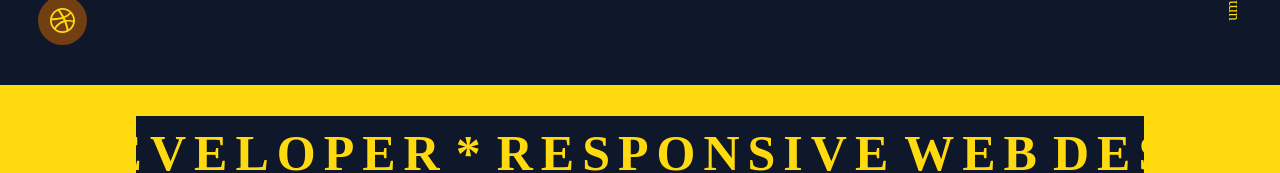
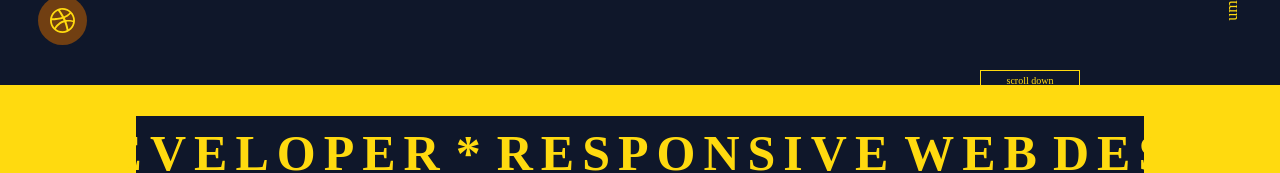
Before and after one commit to FAREED-3125/fareedPortfolio, a React (Create React App) app: page / in a window 1280 px wide. Shown: the part 715-888 px from the top of the page. Built offline with nearby package versions, Linux system fonts and the light colour scheme.

Commit message:
scroll down added

```diff
--- a/src/components/Hero.jsx
+++ b/src/components/Hero.jsx
@@ -38,7 +38,7 @@ const Hero = () => {
   return (
     <section
       id="home"
-      className="w-full min-h-screen h-[700px] grid place-items-center   overflow-auto"
+      className="w-full min-h-screen grid place-items-center   overflow-auto "
       data-scroll-section
     >
       {/* her container starts */}
@@ -128,7 +128,7 @@ const Hero = () => {
               </m.div>
             </div>
             {/* view my Projects container starts */}
-            <div className="overflow-hidden h-max p-1">
+            <div className="overflow-hidden h-max p-1 flex items-end gap-5">
               <m.div
                 variants={textVariant}
                 custom={1.4}
@@ -187,6 +187,9 @@ const Hero = () => {
         {/* Text-container ends */}
       </m.div>{" "}
       {/* her container ends */}
+      <div className="lg:border border-primary border-b-transparent w-[100px] h-[20px] flex items-center justify-center text-primary font-redhat absolute bottom-[50px]  lg:bottom-[-5px] right-[-40px] rotate-[-90deg] text-[10px] lg:rotate-0 lg:right-[200px]">
+        scroll down
+      </div>
     </section>
   );
 };
--- a/src/components/Projects.jsx
+++ b/src/components/Projects.jsx
@@ -212,7 +212,6 @@ const ProjectSlider = ({ images, imgpos }) => {
                     src={image}
                     className="w-full h-full object-fill"
                     alt="image not found"
-                    loading="lazy"
                     decoding="async"
                   />
                 </div>
```
